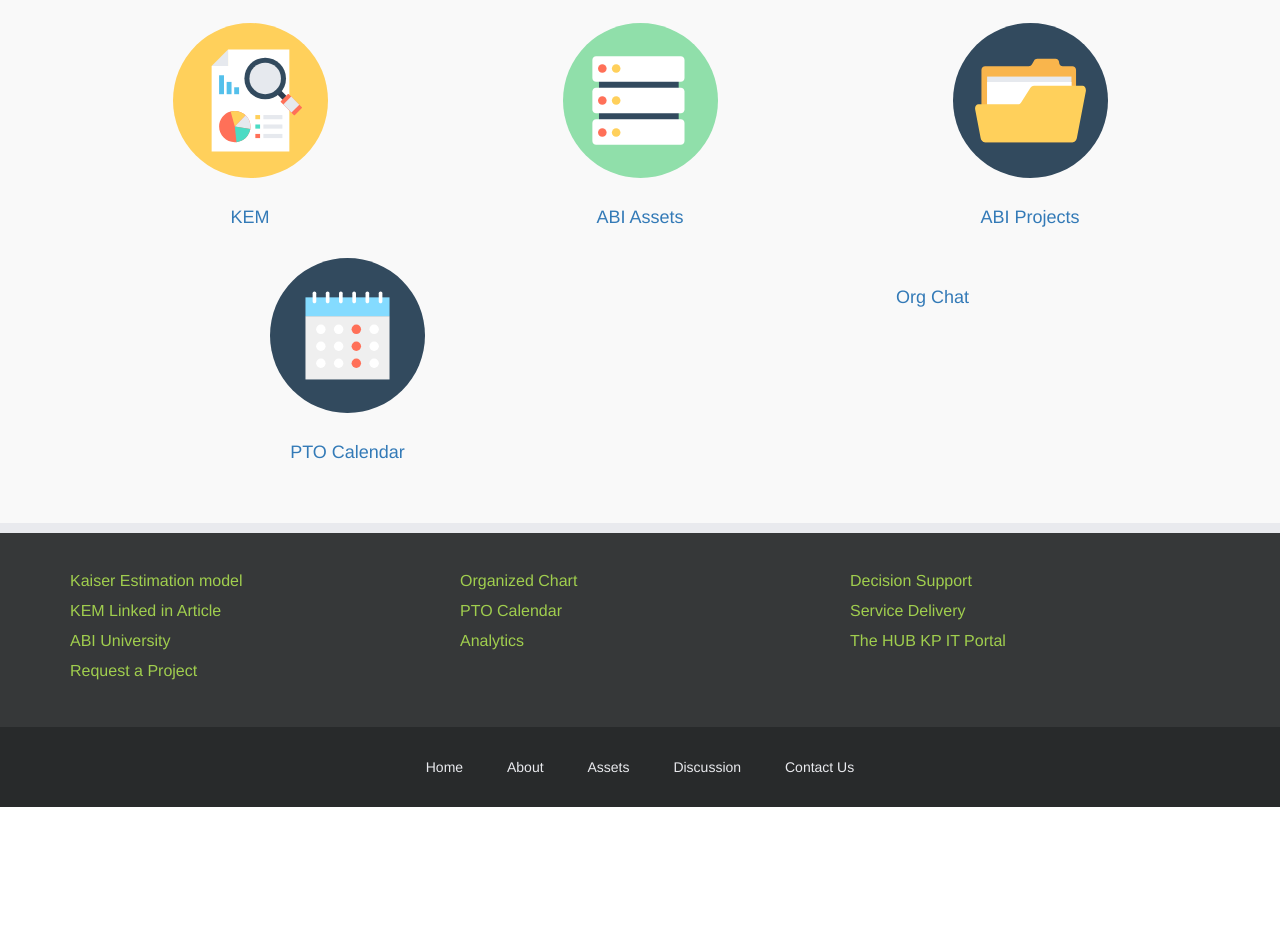
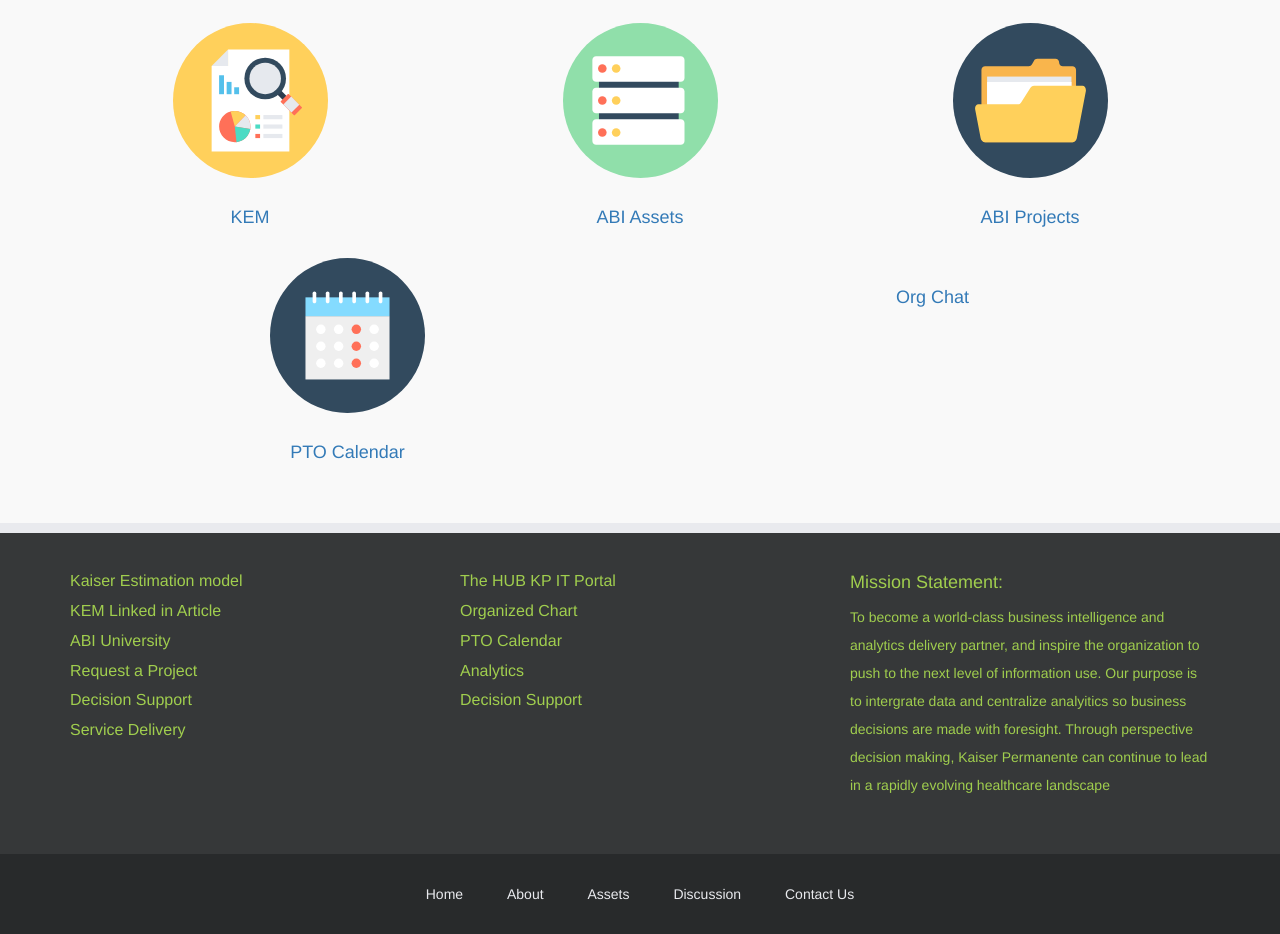
Before and after one commit to MSturges/KPU, a website: page public/index.html in a window 1280 px wide. Shown: the part 1481-2415 px from the top of the page. Before the commit the page ends 2288 px from the top, so only its background shows below. Drawn offline with nearby package versions, Linux system fonts and the light colour scheme.

Commit message:
changed mission statement

```diff
--- a/public/index.html
+++ b/public/index.html
@@ -52,7 +52,8 @@
                 <h1 class="text-center">Analytics & Business Intelligence</h1>
                 <p>
                     To become a world-class business intelligence and analytics delivery partner, and inspire the organization to push to the next level of information use. Our purpose is to intergrate data and centralize analyitics so business decisions are made with
-                    foresight. Through perspective decision making, Kaiser Permanente can continue to lead in a rapidly evolving healthcare landscape</p>
+                    foresight. Through perspective decision making, Kaiser Permanente can continue to lead in a rapidly evolving healthcare landscape
+                  </p>
             </div>
         </div>
 
@@ -264,20 +265,28 @@
                         </a><br>
                         <a href="">ABI University</a><br>
                         <a href="#">Request a Project</a><br>
+                        <a href="#">Decision Support</a><br>
+                        <a href="#">Service Delivery</a><br>
                     </div>
 
                     <div class="col-xs-4 col-sm-4 col-md-4 quick-link-container">
+                      <a href="#">The HUB KP IT Portal</a><br>
                         <a href="#">Organized Chart</a><br>
                         <a href="#">PTO Calendar</a><br>
                         <a href="#">Analytics</a><br>
+                          <a href="#">Decision Support</a><br>
                     </div>
 
                     <div class="col-xs-4 col-sm-4 col-md-4 quick-link-container">
-                        <a href="#">Decision Support</a><br>
-                        <a href="#">Service Delivery</a><br>
-                        <a href="#">The HUB KP IT Portal</a><br>
+                      <h4 class="be-green">Mission Statement:</h4>
+                        <p class="be-green">
+                            To become a world-class business intelligence and analytics delivery partner, and inspire the organization to push to the next level of information use. Our purpose is to intergrate data and centralize analyitics so business decisions are made with
+                            foresight. Through perspective decision making, Kaiser Permanente can continue to lead in a rapidly evolving healthcare landscape
+                          </p>
+
                     </div>
                 </div>
+
             </div>
         </section>
 
--- a/public/main.css
+++ b/public/main.css
@@ -345,6 +345,11 @@
   font-size: 16px;
 }
 
+.be-green {
+  color: #a0ce4e !important;
+
+}
+
 
 
 /*footer*/
```
